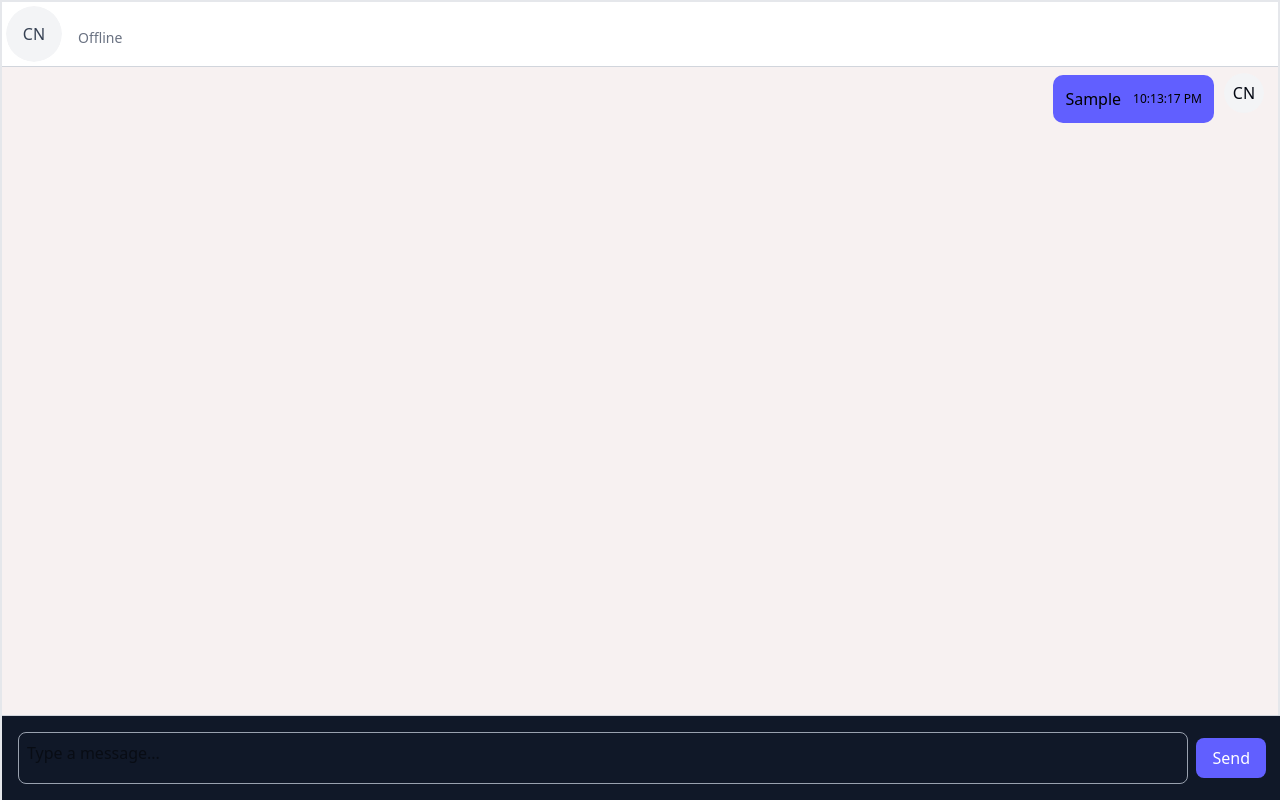
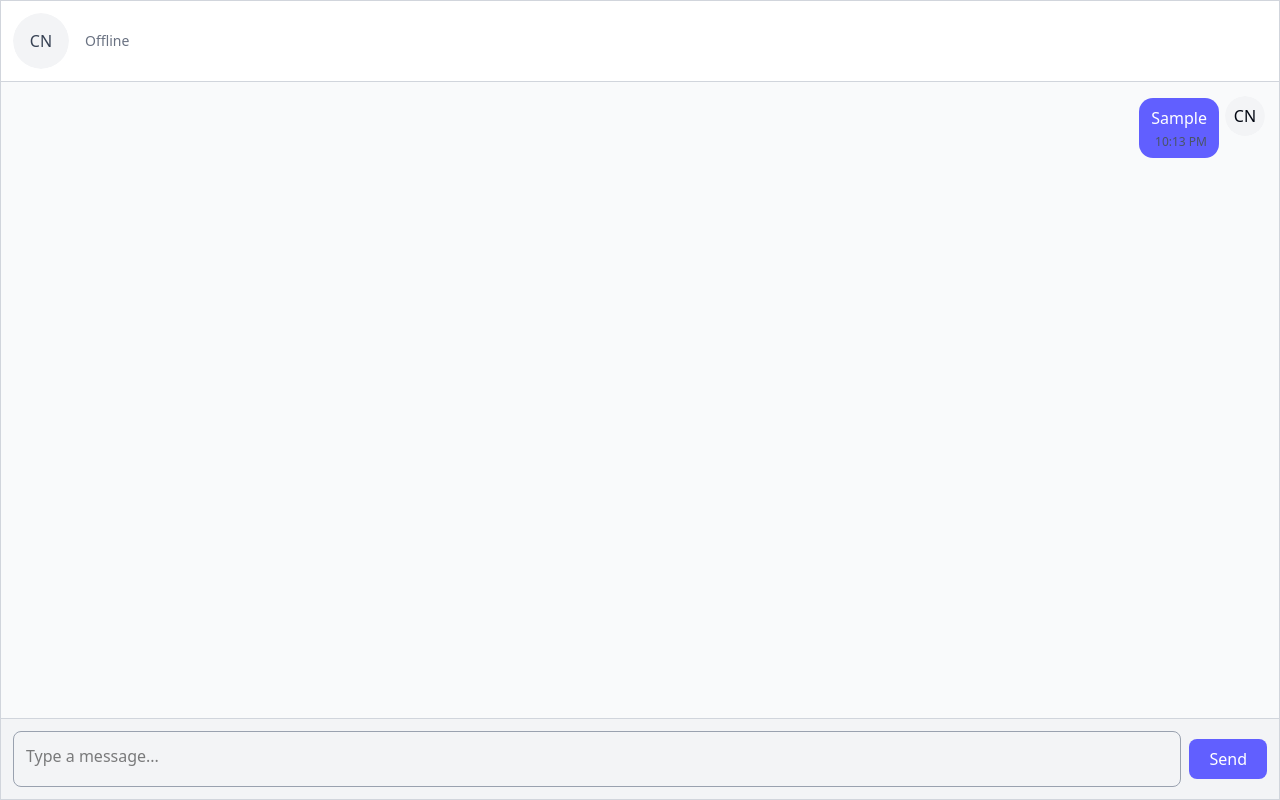
Before and after one commit to ahadpatwary/VibeIn, a Next.js app in the folder VibeSpace/: page /chatloop in a window 1280 px wide. Both pictures are taken after typing "Sample" into the empty fields and a click on the button "Send". Built offline with nearby package versions, Linux system fonts and the light colour scheme; no server answers.

Commit message:
css change

```diff
--- a/VibeSpace/src/components/ChatCard.tsx
+++ b/VibeSpace/src/components/ChatCard.tsx
@@ -114,81 +114,82 @@ export default function ChatCard({ userId, chatWith }: { userId: string, chatWit
   };
 
   return (
-        <div className="flex flex-col h-screen w-full border-2">
-          <header className="bg-white p-1 text-gray-700 flex gap-4 items-center border-b border-gray-300">
-            <AvatarDemo src={picture} size="size-14" />
-            <div className='flex flex-col'>
-              <h2 className="text-lg font-semibold mt-2">{name}</h2>
-              <p className="text-sm text-gray-500">{ offline ? "Offline" : "Online" }</p>
+    <div className="flex flex-col h-screen w-full border border-gray-300 bg-gray-50">
+
+    {/* Header */}
+    <header className="bg-white p-2 sm:p-3 text-gray-700 flex items-center gap-3 sm:gap-4 border-b border-gray-300">
+      <AvatarDemo src={picture} size="size-12 sm:size-14" />
+      <div className="flex flex-col">
+        <h2 className="text-base sm:text-lg font-semibold">{name}</h2>
+        <p className="text-sm text-gray-500">{offline ? "Offline" : "Online"}</p>
       </div>
-
     </header>
 
-          <div className="h-[calc(100vh-15rem)] p-2 overflow-y-auto pb-22">
-
-
-
+    {/* Message Area */}
+    <div className="flex-1 p-2 sm:p-4 overflow-y-auto scroll-smooth">
       {messages.map((m, i) => {
         const isSender = m.sender === userId;
         return (
-
-              <div key={i} className={`mb-4 cursor-pointer flex gap-3 ${isSender ? 'flex-row-reverse justify-start' : 'justify-start'}`}>
-
-                <div className="w-9 h-9 rounded-full flex items-center justify-center mr-2">
-                  {!isSender ?
+          <div
+            key={i}
+            className={`mb-3 flex items-start gap-2 ${
+              isSender ? "flex-row-reverse" : "flex-row"
+            }`}
+          >
+            <div className="w-9 h-9 rounded-full flex items-center justify-center">
+              {!isSender ? (
                 <AvatarDemo src={picture} size="size-10" />
-                    :
+              ) : (
                 <AvatarDemo src={myPicture} size="size-10" />
-                  }
+              )}
             </div>
 
-
-
             <div
-                  className={`overflow-break text-wrap ${
-                    isSender ? 'flex max-w-60 bg-indigo-500 text-black rounded-lg p-3 gap-3' : 'flex max-w-60 text-black bg-white rounded-lg p-3 gap-3'
+              className={`max-w-[70%] sm:max-w-[60%] rounded-xl px-3 py-2 text-sm sm:text-base break-words ${
+                isSender
+                  ? "bg-indigo-500 text-white self-end"
+                  : "bg-white text-gray-800"
               }`}
             >
               {m.text}
-                  <div className="text-xs mt-1 text-black">
-                    {new Date(m.createdAt).toLocaleTimeString()}
+              <div className="text-[10px] sm:text-xs mt-1 text-gray-600 text-right">
+                {new Date(m.createdAt).toLocaleTimeString([], {
+                  hour: "2-digit",
+                  minute: "2-digit",
+                })}
               </div>
             </div>
-
           </div>
-
         );
       })}
 
-          {
-            someoneTyping ?
-            (
-              // <div style={{ fontStyle: "italic", color: "gray", marginTop: "5px" }} className='z-200'>
-              //   User is typing...
-              // </div>
+      {someoneTyping ? (
         <TypingIndicator />
-            ) : <div className='h-7 bg-transparent' />
-          }
+      ) : (
+        <div className="h-7 bg-transparent" />
+      )}
 
       <div ref={messagesEndRef}></div>
-
     </div>
 
-            <footer className="bg-gray-900 border-t border-gray-300 p-4 absolute bottom-0 w-screen">
-                <div className="flex items-center">
+    {/* Footer */}
+    <footer className="bg-gray-100 border-t border-gray-300 p-2 sm:p-3">
+      <div className="flex items-center gap-2">
         <textarea
-
           placeholder="Type a message..."
-                      className="w-full p-2 rounded-md border border-gray-400 focus:outline-none focus:border-blue-500 text-black resize-none h-13"
+          className="w-full p-2 sm:p-3 rounded-md border border-gray-400 focus:outline-none focus:ring-2 focus:ring-indigo-400 text-black resize-none h-12 sm:h-14"
           value={newMessage}
           onChange={handleChange}
         />
         <button
-                      className="bg-indigo-500 text-white px-4 py-2 rounded-md ml-2"
+          className="bg-indigo-500 hover:bg-indigo-600 text-white px-4 py-2 sm:px-5 sm:py-2 rounded-md transition-colors"
           onClick={handleSend}
-                    >Send</button>
+        >
+          Send
+        </button>
       </div>
     </footer>
   </div>
+
   );
 }
```
Lines whose indentation alone changed are shown as unchanged.
